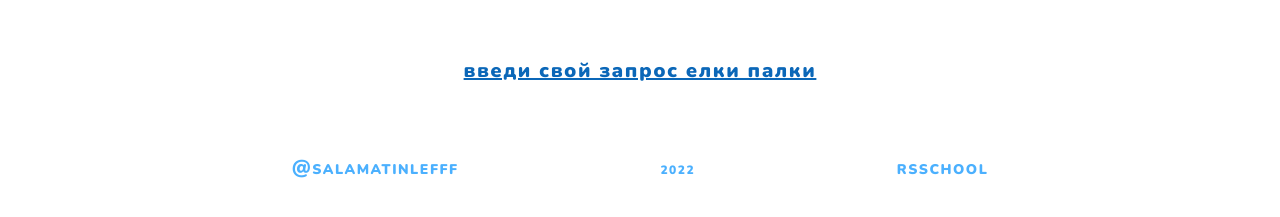
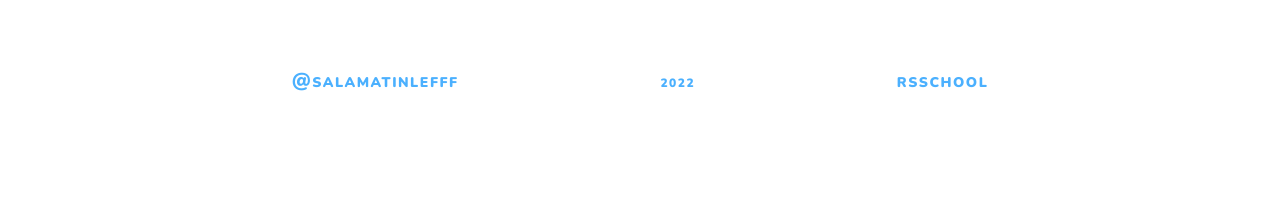
Before and after one commit to salamatinlefff/image-gallery, a plain HTML site: page index.html in a window 1280 px wide. Shown: the part 53-270 px from the top of the page. Drawn offline with Linux system fonts and the light colour scheme; no server answers.

Commit message:
refactor: delete garbage

```diff
--- a/index.html
+++ b/index.html
@@ -29,7 +29,6 @@
 
   <main class="main">
     <div class="card card__wrapper">
-<p class="card__text">введи свой запрос елки палки</p>
     </div>
   </main>
 
```
